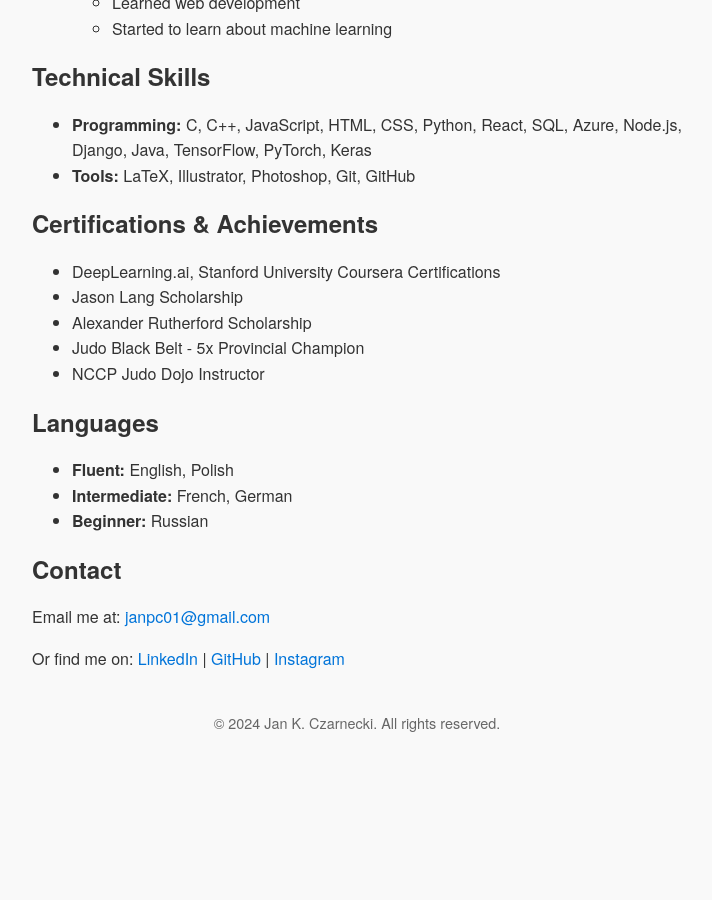
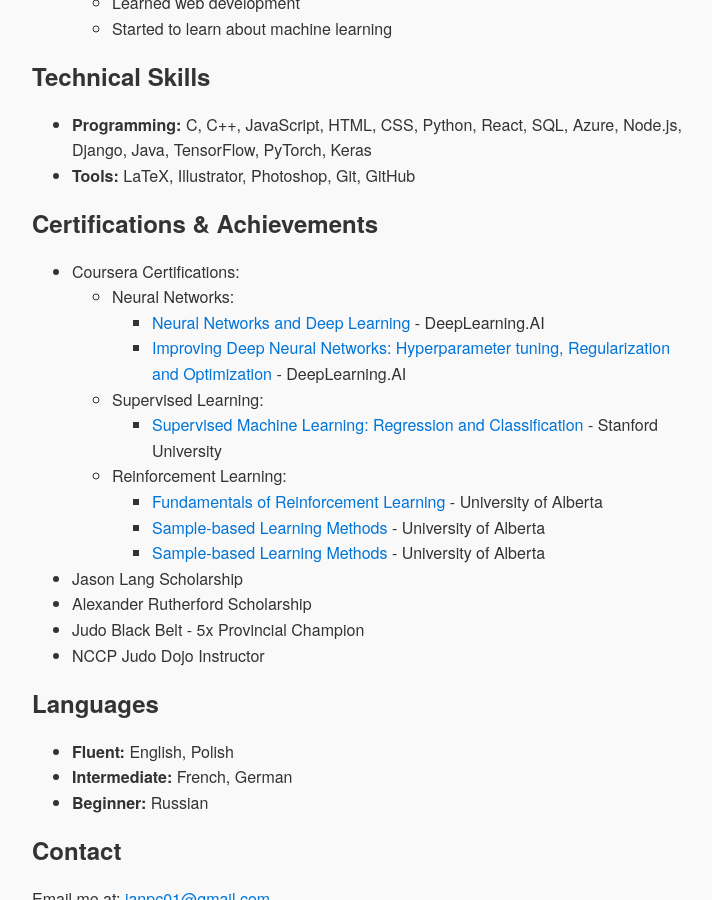
Before and after one commit to janpc01/janpc01.github.io, a Jekyll site: the page built from index.html, in a window 1280 px wide and 900 px high, scrolled down 1390 px. Shown: the whole window, without its empty margins (283-995 px from the left). Built offline with Jekyll 4.4.1, drawn with Linux system fonts in a browser that asks for light colours; some web fonts are replaced; before the commit the page ends 2164 px from its top, so only the background shows below that.

Commit message:
Certificates

```diff
--- a/index.html
+++ b/index.html
@@ -110,7 +110,28 @@ layout: default
 
         <h2>Certifications & Achievements</h2>
         <ul>
-            <li>DeepLearning.ai, Stanford University Coursera Certifications</li>
+            <li>Coursera Certifications:
+                <ul>
+                    <li>Neural Networks:
+                        <ul>
+                            <li><a href="https://www.coursera.org/account/accomplishments/verify/7DUJXXREZKMH">Neural Networks and Deep Learning</a> - DeepLearning.AI</li>
+                            <li><a href="https://www.coursera.org/account/accomplishments/verify/BLMSDWB73BLW">Improving Deep Neural Networks: Hyperparameter tuning, Regularization and Optimization</a> - DeepLearning.AI</li>
+                        </ul>
+                    </li>
+                    <li>Supervised Learning:
+                        <ul>
+                            <li><a href="https://www.coursera.org/account/accomplishments/verify/CKJUZCEZH6FX">Supervised Machine Learning: Regression and Classification</a> - Stanford University</li>
+                        </ul>
+                    </li>
+                    <li>Reinforcement Learning:
+                        <ul>
+                            <li><a href="https://www.coursera.org/account/accomplishments/certificate/XZGD5WSNEVJP">Fundamentals of Reinforcement Learning</a> - University of Alberta</li>
+                            <li><a href="https://www.coursera.org/account/accomplishments/certificate/77MKTAYFNTQC">Sample-based Learning Methods</a> - University of Alberta</li>
+                            <li><a href="https://www.coursera.org/account/accomplishments/certificate/936VEMYZ257X">Sample-based Learning Methods</a> - University of Alberta</li>
+                        </ul>
+                    </li>
+                </ul>
+            </li>
             <li>Jason Lang Scholarship</li>
             <li>Alexander Rutherford Scholarship</li>
             <li>Judo Black Belt - 5x Provincial Champion</li>
```
